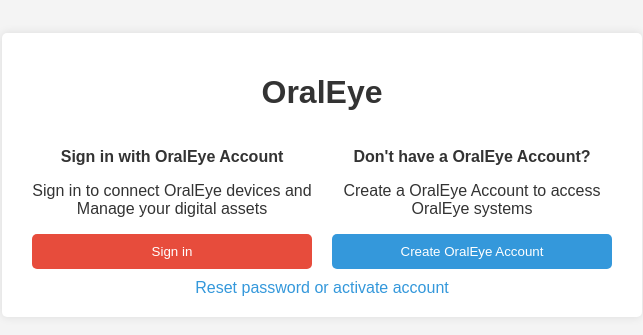
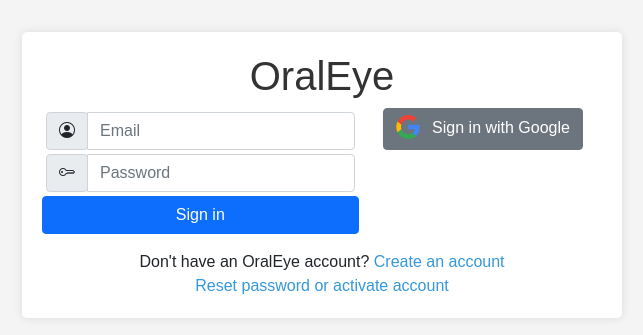
Before and after one commit to hjiang36/oraleye-dev-app, an Electron app: page sign_in_page.html in a window 1280 px wide. Shown: the part 225-560 px from the top of the page, without its empty margins (318-961 px from the left). Drawn offline with nearby package versions, Linux system fonts and the light colour scheme.

Commit message:
add email/password registration

```diff
--- a/firebase.js
+++ b/firebase.js
@@ -1,5 +1,6 @@
 // Import the functions you need from the SDKs you need
 import { initializeApp } from "https://www.gstatic.com/firebasejs/10.7.0/firebase-app.js";
+import { getAuth } from "https://www.gstatic.com/firebasejs/10.7.0/firebase-auth.js";
 import { getAnalytics } from "https://www.gstatic.com/firebasejs/10.7.0/firebase-analytics.js";
 // TODO: Add SDKs for Firebase products that you want to use
 // https://firebase.google.com/docs/web/setup#available-libraries
@@ -20,4 +21,7 @@
 const app = initializeApp(firebaseConfig);
 const analytics = getAnalytics(app);
 
-export default app;
+// Get a reference to the Firebase Auth object
+const auth = getAuth(app);
+
+export {app, auth};
--- a/main.js
+++ b/main.js
@@ -61,8 +61,6 @@
           const cmdType = chunk.readUInt32BE(0);
           dataLength = chunk.readUInt32BE(4);
           const fileName = chunk.slice(8, 108).toString('utf-8').replace(/\0/g, ''); // Trim null characters
-          console.log('Receiving file:', fileName);
-          console.log('Data length:', dataLength);
           if (cmdType != 0) {
             // This is not a file transfer command or this is not a proper header. Skip it.
             return;
@@ -130,8 +128,8 @@
 let win = null;
 const createWindow = () => {
   win = new BrowserWindow({
-    width: 960,
-    height: 600,
+    width: 1280,
+    height: 800,
     titleBarStyle: 'hidden',
     titleBarOverlay: true,
     webPreferences: {
--- /dev/null
+++ b/sign_in.css
@@ -0,0 +1,33 @@
+.body-full-page-container {
+    font-family: Arial, sans-serif;
+    background-color: #f4f4f4;
+    display: flex;
+    justify-content: center;
+    align-items: center;
+    height: 100vh;
+    margin: 0;
+}
+
+.container {
+    background-color: #fff;
+    padding: 20px;
+    border-radius: 5px;
+    box-shadow: 0 0 10px rgba(0, 0, 0, 0.1);
+    width: 600px;
+    /* Adjusted width for two columns */
+}
+
+.header,
+.footer {
+    text-align: center;
+    width: 100%;
+}
+
+h1 {
+    color: #333;
+}
+
+.link {
+    color: #3498db;
+    text-decoration: none;
+}
--- a/sign_in.js
+++ b/sign_in.js
@@ -1,3 +1,22 @@
+import { app, auth } from './firebase.js';
+import { createUserWithEmailAndPassword, signInWithEmailAndPassword } from "https://www.gstatic.com/firebasejs/10.7.0/firebase-auth.js";
+
 document.getElementById('sign-in-button').addEventListener('click', () => {
   window.api.send('open-auth-window', '');
 });
+
+document.getElementById('email-sign-in-button').addEventListener('click', () => {
+  // Use Firebase Auth to sign in with email and password
+  const email = document.getElementById('email').value;
+  const password = document.getElementById('password').value;
+  if (email.length == 0 || password.length == 0) {
+    alert('Please enter an email and password');
+    return;
+  }
+  signInWithEmailAndPassword(auth, email, password).then((userCredential) => {
+    console.log('User signed in successfully');
+    // window.location.href = 'index.html';
+  }).catch((error) => {
+    console.log('Error signing in:', error);
+  });
+});
--- a/sign_in_page.html
+++ b/sign_in_page.html
@@ -1,95 +1,59 @@
-
 <!DOCTYPE html>
 <html lang="en">
+
 <head>
   <meta charset="UTF-8">
   <meta name="viewport" content="width=device-width, initial-scale=1.0">
+  <!-- Bootstrap CSS -->
+  <link href="https://cdn.jsdelivr.net/npm/bootstrap@5.1.3/dist/css/bootstrap.min.css" rel="stylesheet">
+  <!-- Bootstrap Bundle JS (includes Popper) -->
+  <script src="https://cdn.jsdelivr.net/npm/bootstrap@5.1.3/dist/js/bootstrap.bundle.min.js"></script>
+  <link rel="stylesheet" href="node_modules/bootstrap-icons/font/bootstrap-icons.css">
+  <link rel="stylesheet" href="sign_in.css">
   <title>OralEye - Sign In</title>
-<style>
-  .body-full-page-container {
-    font-family: Arial, sans-serif;
-    background-color: #f4f4f4;
-    display: flex;
-    justify-content: center;
-    align-items: center;
-    height: 100vh;
-    margin: 0;
-  }
-  .container {
-    background-color: #fff;
-    padding: 20px;
-    border-radius: 5px;
-    box-shadow: 0 0 10px rgba(0, 0, 0, 0.1);
-    width: 600px; /* Adjusted width for two columns */
-  }
-  .header, .footer {
-    text-align: center;
-    width: 100%;
-  }
-  .columns {
-    display: flex;
-  }
-  .column {
-    width: 50%;
-    padding: 0 10px;
-  }
-  h1 {
-    color: #333;
-  }
-  .button {
-    background-color: #e74c3c;
-    color: #fff;
-    border: none;
-    padding: 10px 20px;
-    text-align: center;
-    text-decoration: none;
-    display: block;
-    margin: 10px 0;
-    width: 100%;
-    border-radius: 5px;
-    cursor: pointer;
-  }
-  .button-secondary {
-    background-color: #3498db;
-  }
-  .info-text {
-    text-align: center;
-    margin: 15px 0;
-    color: #333;
-  }
-  .link {
-    color: #3498db;
-    text-decoration: none;
-  }
-</style>
 </head>
+
 <body style="margin: 0;">
   <div class="body-full-page-container">
     <div class="container">
       <div class="header">
         <h1>OralEye</h1>
       </div>
-    <div class="columns">
-      <div class="column">
-        <div class="info-text">
-          <p><b>Sign in with OralEye Account</b></p>
-          <p>Sign in to connect OralEye devices and Manage your digital assets</p>
+      <div class="row">
+        <div class="col-lg-7">
+          <div style="margin: 0.25rem;">
+            <div class="input-group">
+              <div class="input-group-prepend">
+                <span class="input-group-text" id="email-addon"><i class="bi bi-person-circle"></i></span>
               </div>
-        <button class="button" id="sign-in-button">Sign in</button>
+              <input type="email" id="email" class="form-control" placeholder="Email" />
             </div>
-      <div class="column">
-        <div class="info-text">
-          <p><b>Don't have a OralEye Account?</b></p>
-          <p>Create a OralEye Account to access OralEye systems</p>
           </div>
-        <button class="button button-secondary">Create OralEye Account</button>
+          <div style="margin: 0.25rem;">
+            <div class="input-group">
+              <div class="input-group-prepend">
+                <span class="input-group-text" id="password-addon"><i class="bi bi-key"></i></span>
+              </div>
+              <input type="password" id="password" class="form-control" placeholder="Password" />
+            </div>
+          </div>
+          <button class="btn btn-primary" style="width: 100%;" id="email-sign-in-button">Sign in</button>
+        </div>
+        <div class="col-lg-5">
+          <button class="btn btn-secondary" id="sign-in-button">
+            <img src="assets/google-icon.svg" alt="Login with Google" style="width: auto; height: 1.5rem; margin-right: 0.5rem; margin-bottom: 0.25rem;"/>
+            Sign in with Google
+          </button>
         </div>
       </div>
       <div class="footer">
-      <a href="#" class="link">Reset password or activate account</a>
+        <p style="margin-bottom:0px;margin-top: 1rem;">Don't have an OralEye account? <a href="register.html" class="link">Create an
+            account</a></p>
+        <p style="margin-bottom: 0px;"><a href="#" class="link">Reset password or activate account</a></p>
       </div>
     </div>
   </div>
-<script src="sign_in.js"></script>
+  <script type="module" src="sign_in.js"></script>
 </body>
+
 </html>
```
Also changed, not shown: register.html (added, +88 -0 lines), register.js (added, +21 -0 lines), assets/google-icon.svg (added). Lines whose indentation alone changed are shown as unchanged.
